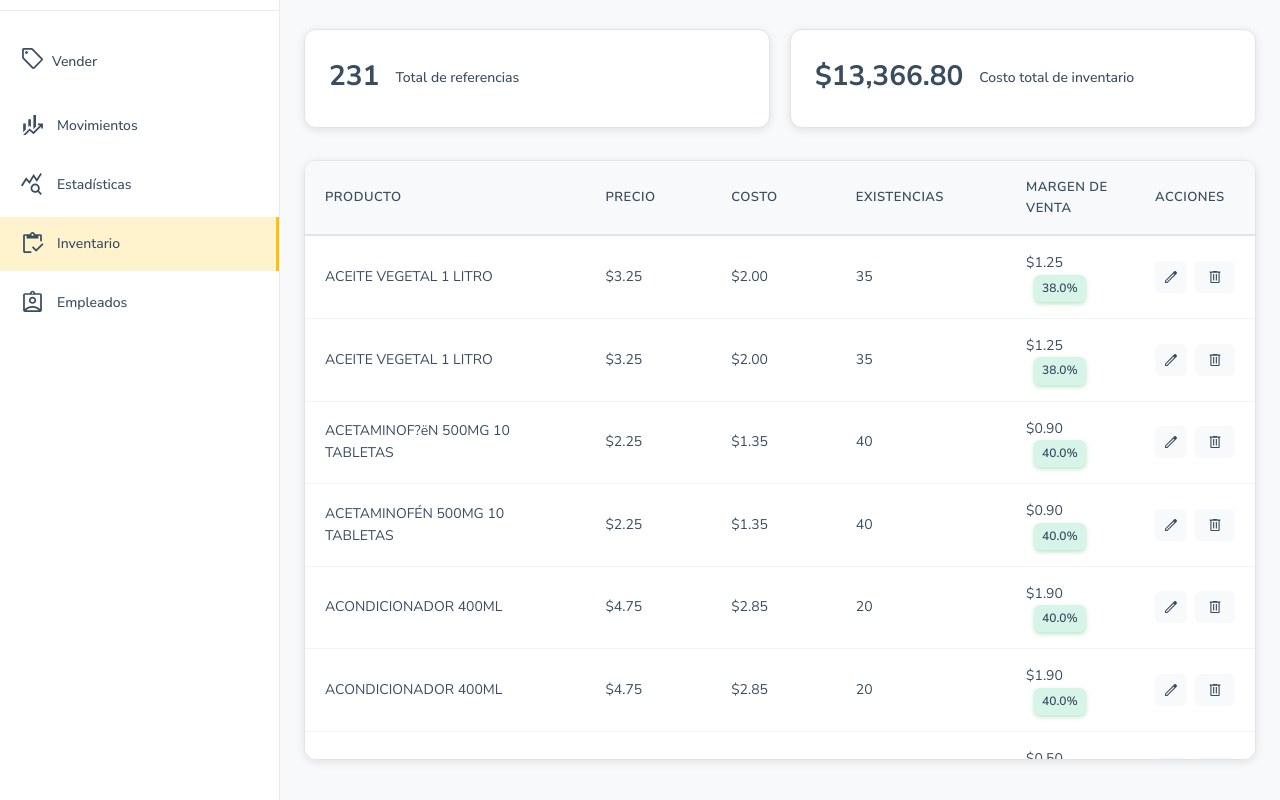
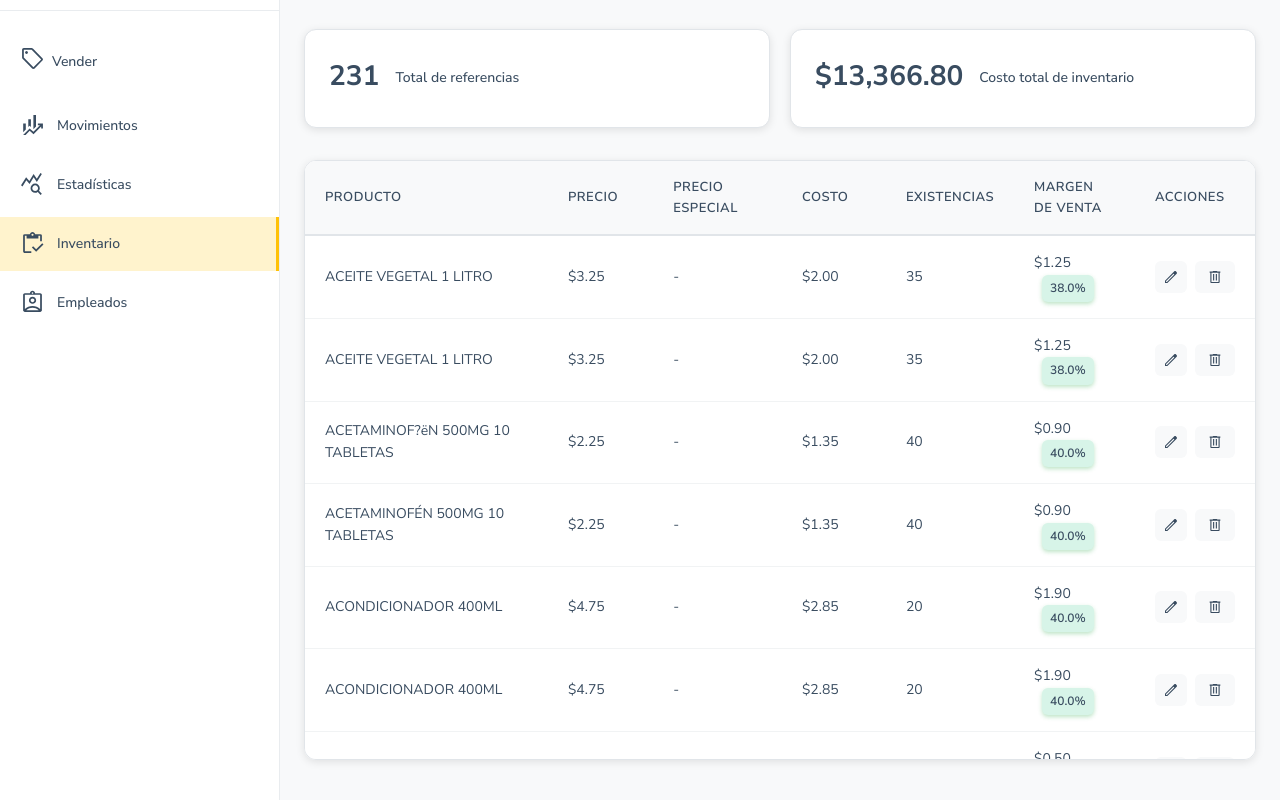
Before and after one commit to MavierLife/Zyra, a PHP site: page /inventario.php in a window 1280 px wide. Shown: the part 182-982 px from the top of the page. Run offline with PHP 8.4, Linux system fonts and the light colour scheme; the visitor is signed in with stand-in values (Sample User, id 1); data comes from the database, SQL or seed files in the repository.

Commit message:
agregar columna 'Precio Especial' con formato de burbuja verde

```diff
--- a/api/inventario.php
+++ b/api/inventario.php
@@ -118,6 +118,8 @@ function obtenerProductos($pdo, $uuidContribuyente) {
                     p.Existencias as cantidad,
                     p.PrecioVenta as precio,
                     p.CostoCompra as costo,
+                    p.PrecioDescuento as preciodescuento,
+                    p.CantidadMinima as cantidadminima,
                     p.IDCategoria,
                     c.Categoria as categoria,
                     (p.PrecioVenta - p.CostoCompra) as ganancia,
@@ -142,6 +144,8 @@ function obtenerProductos($pdo, $uuidContribuyente) {
             $producto['ganancia'] = (float) $producto['ganancia'];
             $producto['cantidad'] = (int) $producto['cantidad'];
             $producto['porcentaje'] = (int) $producto['porcentaje'];
+            $producto['preciodescuento'] = (float) ($producto['preciodescuento'] ?? 0);
+            $producto['cantidadminima'] = (int) ($producto['cantidadminima'] ?? 0);
             $producto['categoria'] = $producto['categoria'] ?? 'Sin categoría';
         }
 
--- a/inventario.php
+++ b/inventario.php
@@ -158,6 +158,7 @@ $uuidContribuyente = $_SESSION['uuid_contribuyente'] ?? null;
                             <tr>
                                 <th class="col-product">Producto</th>
                                 <th class="col-price">Precio</th>
+                                <th class="col-special-price">Precio Especial</th>
                                 <th class="col-cost">Costo</th>
                                 <th class="col-quantity">Existencias</th>
                                 <th class="col-profit">Margen de venta</th>
--- a/js/dashboard/inventario.js
+++ b/js/dashboard/inventario.js
@@ -143,10 +143,19 @@ function createProductRow(product) {
     const costo = parseFloat(product.costo) || 0;
     const ganancia = parseFloat(product.ganancia) || 0;
     const porcentaje = parseFloat(product.porcentaje) || 0;
+    const preciodescuento = parseFloat(product.preciodescuento) || 0;
+    const cantidadminima = parseInt(product.cantidadminima) || 0;
+
+    // Formatear precio especial
+    let precioEspecialText = '-';
+    if (preciodescuento > 0 && cantidadminima > 0) {
+        precioEspecialText = `$${preciodescuento.toFixed(2)} <span class="special-price-quantity">${cantidadminima}+</span>`;
+    }
 
     row.innerHTML = `
         <td>${product.nombre || ''}</td>
         <td>$${precio.toFixed(2)}</td>
+        <td>${precioEspecialText}</td>
         <td>$${costo.toFixed(2)}</td>
         <td>${product.cantidad || 0}</td>
         <td>$${ganancia.toFixed(2)} <span class="profit-percentage-box">${porcentaje.toFixed(1)}%</span></td>
--- a/styles/dashboard/inventario.css
+++ b/styles/dashboard/inventario.css
@@ -238,23 +238,31 @@
 
 /* Columnas específicas */
 .col-product {
-    width: 35%;
+    width: 30%;
 }
 
 .col-price {
+    width: 12%;
+}
+
+.col-cost {
+    width: 12%;
+}
+
+.col-quantity {
+    width: 12%;
+}
+
+.col-special-price {
     width: 15%;
 }
 
-.col-cost {
-    width: 15%;
+.col-profit {
+    width: 14%;
 }
 
-.col-quantity {
-    width: 20%;
-}
-
-.col-profit {
-    width: 15%;
+.col-actions {
+    width: 5%;
 }
 
 /* Contenido de las celdas */
@@ -339,6 +347,20 @@
     box-shadow: 0 2px 4px rgba(40, 167, 69, 0.3);
     text-align: center;
     min-width: 45px;
+}
+
+.special-price-quantity {
+    display: inline-block;
+    font-size: 12px;
+    font-weight: 600;
+    color: #0A5C3A;
+    background: #d7f4e8;
+    padding: 4px 8px;
+    border-radius: 6px;
+    margin-left: 8px;
+    box-shadow: 0 2px 4px rgba(40, 167, 69, 0.3);
+    text-align: center;
+    min-width: 35px;
 }
 
 /* Menú desplegable */
```
